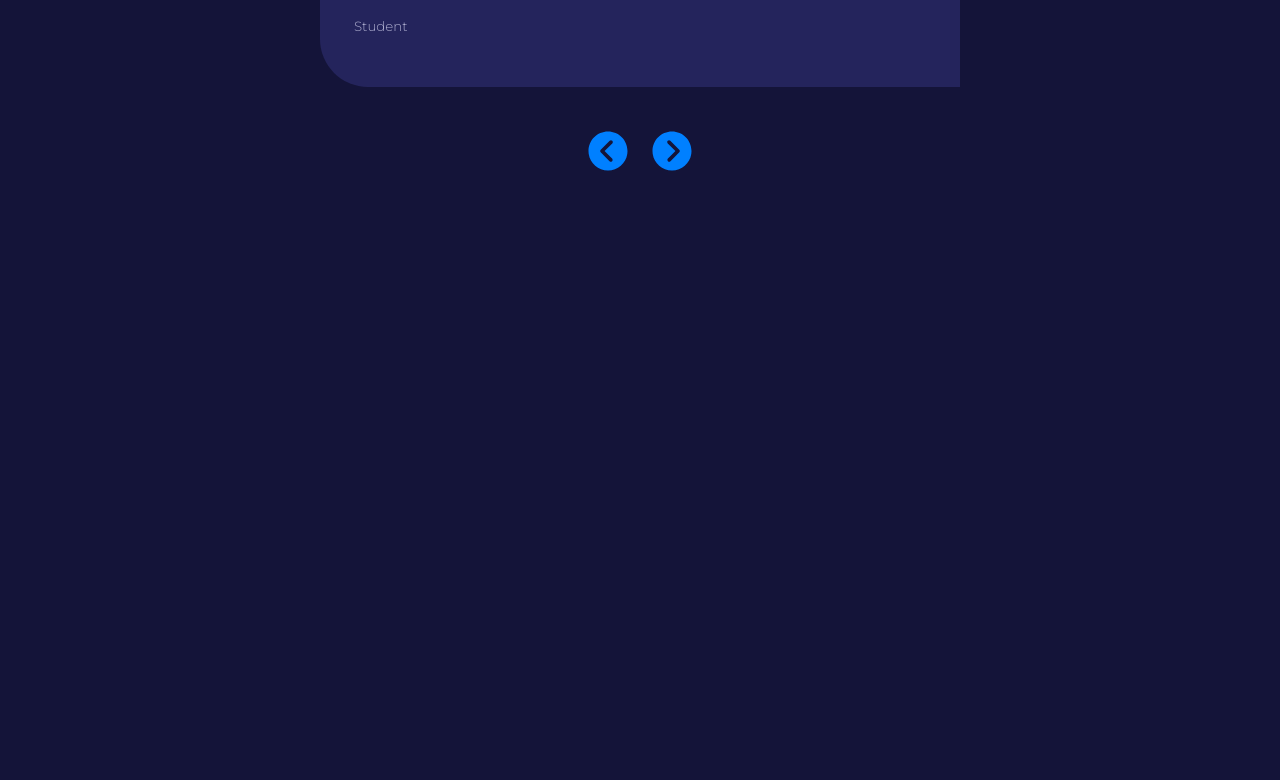
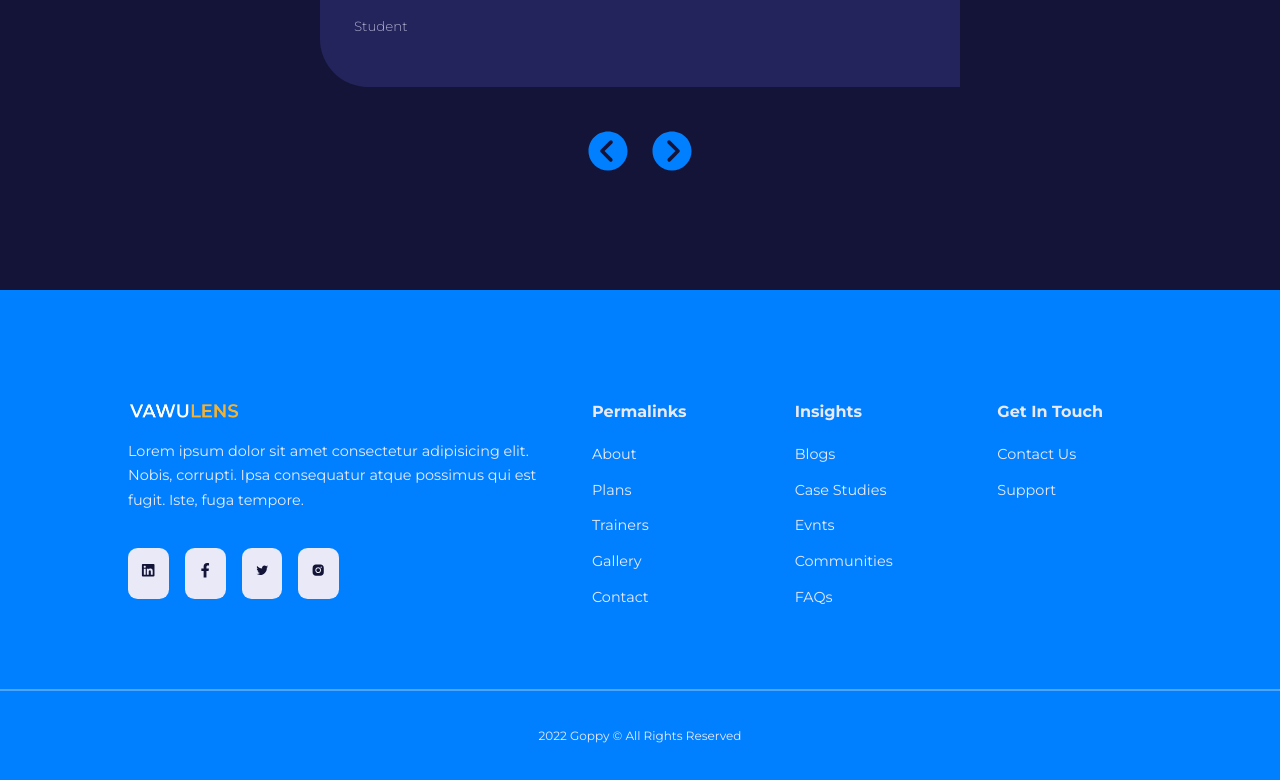
Before and after one commit to idiakeg/airwick-gym, a React (Create React App) app: page / in a window 1280 px wide. Shown: the part 3148-3928 px from the top of the page. Before the commit the page ends 3326 px from the top, so only its background shows below. Built offline with nearby package versions, Linux system fonts and the light colour scheme.

Commit message:
created and styled the footere component

```diff
--- /dev/null
+++ b/src/components/Footer.js
@@ -0,0 +1,79 @@
+import { Link } from "react-router-dom";
+import Logo from "../images/logo.png";
+import { FaLinkedin, FaFacebookF } from "react-icons/fa";
+import { AiOutlineTwitter, AiFillInstagram } from "react-icons/ai";
+
+const Footer = () => {
+	return (
+		<footer>
+			<div className="container footer__container">
+				<article>
+					<Link to="/" className="logo">
+						<img src={Logo} alt="Footer logo" />
+					</Link>
+					<p>
+						Lorem ipsum dolor sit amet consectetur adipisicing elit. Nobis,
+						corrupti. Ipsa consequatur atque possimus qui est fugit. Iste, fuga
+						tempore.
+					</p>
+					<div className="footer__socials">
+						<a
+							href="https://linkedin.com/"
+							target="_blank"
+							rel="noopener noreferrer"
+						>
+							<FaLinkedin />
+						</a>
+						<a
+							href="https://facebook.com/"
+							target="_blank"
+							rel="noopener noreferrer"
+						>
+							<FaFacebookF />
+						</a>
+						<a
+							href="https://twitter.com/"
+							target="_blank"
+							rel="noopener noreferrer"
+						>
+							<AiOutlineTwitter />
+						</a>
+						<a
+							href="https://instagram.com/"
+							target="_blank"
+							rel="noopener noreferrer"
+						>
+							<AiFillInstagram />
+						</a>
+					</div>
+				</article>
+				<article>
+					<h4>Permalinks</h4>
+					<Link to="/about">About</Link>
+					<Link to="/plans">Plans</Link>
+					<Link to="/trainers">Trainers</Link>
+					<Link to="/gallery">Gallery</Link>
+					<Link to="/contact">Contact</Link>
+				</article>
+				<article>
+					<h4>Insights</h4>
+					<Link to="/s">Blogs</Link>
+					<Link to="/s">Case Studies</Link>
+					<Link to="/s">Evnts</Link>
+					<Link to="/s">Communities</Link>
+					<Link to="/s">FAQs</Link>
+				</article>
+				<article>
+					<h4>Get In Touch</h4>
+					<Link to="/contact">Contact Us</Link>
+					<Link to="/s">Support</Link>
+				</article>
+			</div>
+			<div className="footer__copyright">
+				<small>2022 Goppy &copy; All Rights Reserved</small>
+			</div>
+		</footer>
+	);
+};
+
+export default Footer;
--- a/src/components/navbar/Navbar.css
+++ b/src/components/navbar/Navbar.css
@@ -17,6 +17,7 @@
 
 .logo {
 	width: 7rem;
+	display: block;
 }
 
 .nav__container {
--- a/src/pages/home/Home.css
+++ b/src/pages/home/Home.css
@@ -211,3 +211,65 @@
 	width: 3rem;
 	height: 3rem;
 }
+
+/* ==================== FOOTER =================== */
+footer {
+	margin-top: 7rem;
+	padding-top: 7rem;
+	background: var(--color-primary);
+	color: var(--color-gray-100);
+	font-size: 0.9rem;
+}
+
+.footer__container {
+	display: grid;
+	grid-template-columns: 26rem 1fr 1fr 1fr;
+	gap: 3rem;
+}
+
+.footer__container article {
+	display: flex;
+	flex-direction: column;
+	gap: 0.7rem;
+}
+
+.footer__container article p {
+	margin-top: 0.5rem;
+}
+
+.footer__container h4 {
+	margin-bottom: 0.6rem;
+	font-size: 1rem;
+}
+
+.footer__socials {
+	display: flex;
+	gap: 1rem;
+	align-items: center;
+	margin-top: 1.5rem;
+}
+
+.footer__socials a {
+	background: var(--color-gray-100);
+	padding: 0.7rem;
+	border: 2px solid transparent;
+	border-radius: 0.6rem;
+	transition: var(--transition);
+}
+
+.footer__socials a svg {
+	color: var(--color-gray-600);
+}
+
+.footer__socials a:hover {
+	background-color: transparent;
+	border-color: var(--color-gray-100);
+}
+
+.footer__copyright {
+	color: var(--color-gray-100);
+	border-top: 2px solid var(--color-primary-variant);
+	text-align: center;
+	padding: 2rem 0;
+	margin-top: 5rem;
+}
--- a/src/pages/home/Home.js
+++ b/src/pages/home/Home.js
@@ -4,6 +4,7 @@
 import Values from "../../components/Values";
 import FAQs from "../../components/FAQs";
 import Testimonial from "../../components/Testimonial";
+import Footer from "../../components/Footer";
 
 const Home = () => {
 	return (
@@ -13,6 +14,7 @@
 			<Values />
 			<FAQs />
 			<Testimonial />
+			<Footer />
 		</>
 	);
 };
```
